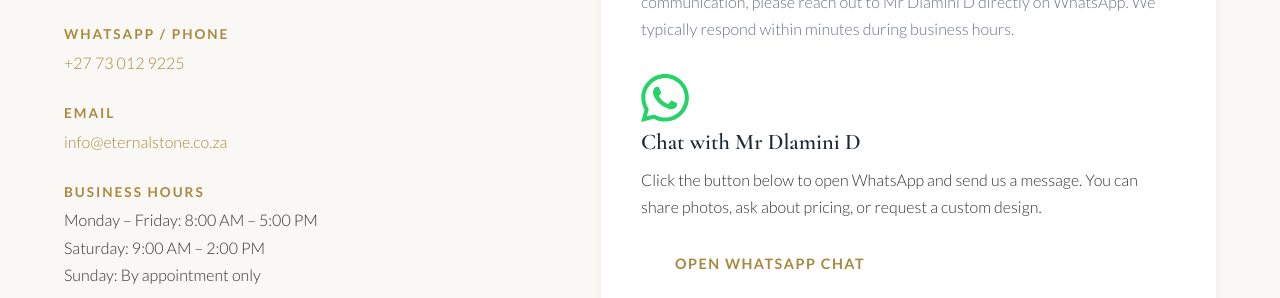
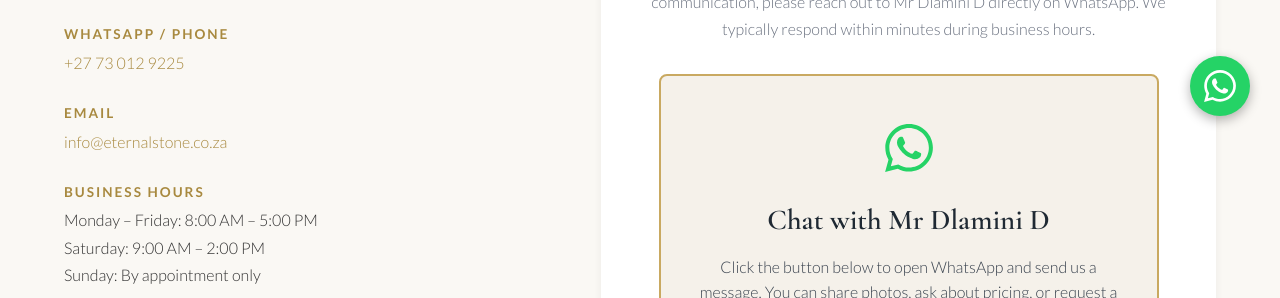
Before and after one commit to khayacomply/imbaly-funeral-home, a plain HTML site: page contact.html in a window 1280 px wide. Shown: the part 654-952 px from the top of the page. Drawn offline with nearby package versions, Linux system fonts and the light colour scheme.

Commit message:
Refactor styles.css with new layout and components

```diff
--- a/styles.css
+++ b/styles.css
@@ -633,6 +633,104 @@ img { max-width: 100%; height: auto; display: block; }
   font-size: 0.85rem;
 }
 
+/* ===== EMPTY IMAGE PLACEHOLDER ===== */
+.image-placeholder {
+  width: 100%;
+  height: 100%;
+  background-color: var(--color-cream);
+  display: flex;
+  align-items: center;
+  justify-content: center;
+  color: var(--color-muted);
+  font-size: 0.8rem;
+  font-weight: 700;
+  letter-spacing: 1.5px;
+  text-transform: uppercase;
+  border: 2px dashed var(--color-gold);
+}
+
+/* ===== FLOATING WHATSAPP BUTTON ===== */
+.whatsapp-float {
+  position: fixed;
+  bottom: 30px;
+  right: 30px;
+  width: 60px;
+  height: 60px;
+  background-color: #25d366;
+  color: #fff;
+  border-radius: 50%;
+  display: flex;
+  align-items: center;
+  justify-content: center;
+  box-shadow: 0 4px 12px rgba(0, 0, 0, 0.3);
+  z-index: 9999;
+  transition: all 0.3s ease;
+}
+
+.whatsapp-float:hover {
+  background-color: #128c7e;
+  transform: scale(1.1);
+  box-shadow: 0 6px 16px rgba(0, 0, 0, 0.4);
+}
+
+/* ===== WHATSAPP CONTACT CARD ===== */
+.whatsapp-contact-card {
+  text-align: center;
+  display: flex;
+  flex-direction: column;
+  align-items: center;
+  justify-content: center;
+}
+
+.whatsapp-cta-box {
+  background: var(--color-cream);
+  border: 2px solid var(--color-gold);
+  border-radius: 8px;
+  padding: 3rem 2rem;
+  width: 100%;
+  max-width: 500px;
+}
+
+.whatsapp-icon-large {
+  margin-bottom: 1.5rem;
+}
+
+.whatsapp-cta-box h3 {
+  font-size: 1.8rem;
+  margin-bottom: 1rem;
+  color: var(--color-dark);
+}
+
+.whatsapp-cta-box p {
+  color: var(--color-slate);
+  margin-bottom: 2rem;
+  line-height: 1.6;
+}
+
+.btn-whatsapp {
+  display: inline-flex;
+  align-items: center;
+  justify-content: center;
+  gap: 0.8rem;
+  background-color: #25d366;
+  color: #fff;
+  padding: 1rem 2.5rem;
+  font-size: 1.1rem;
+  font-weight: 700;
+  border-radius: 50px;
+  text-transform: uppercase;
+  letter-spacing: 1px;
+  transition: var(--transition);
+  box-shadow: 0 4px 12px rgba(37, 211, 102, 0.3);
+}
+
+.btn-whatsapp:hover {
+  background-color: #128c7e;
+  transform: translateY(-3px);
+  box-shadow: 0 6px 16px rgba(37, 211, 102, 0.4);
+  color: #fff;
+}
+
 /* ===== RESPONSIVE ===== */
 @media (max-width: 900px) {
   .about-grid, .about-story, .contact-grid { grid-template-columns: 1fr; gap: 2.5rem; }
@@ -668,4 +766,11 @@ img { max-width: 100%; height: auto; display: block; }
   .section { padding: 3.5rem 0; }
   .form-row { grid-template-columns: 1fr; }
   .footer-grid { grid-template-columns: 1fr; }
+
+  .whatsapp-float {
+    bottom: 20px;
+    right: 20px;
+    width: 55px;
+    height: 55px;
+  }
 }
```
